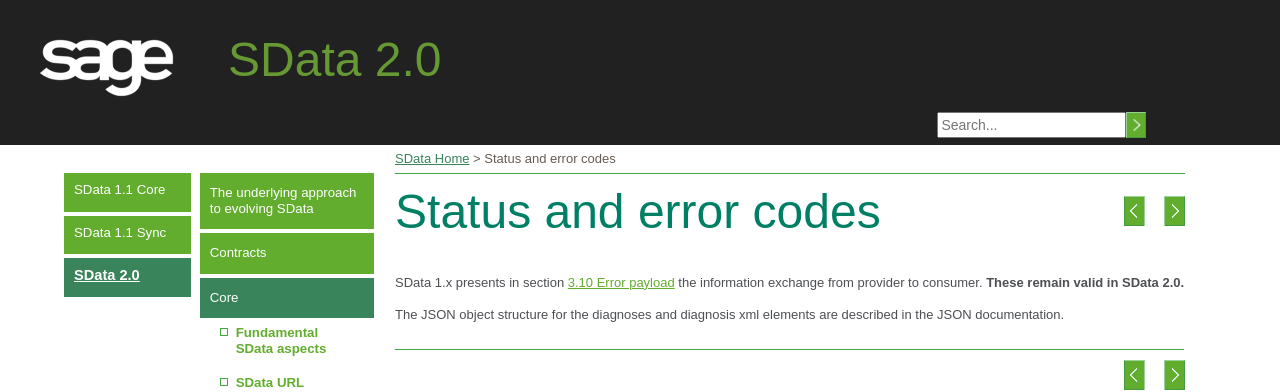
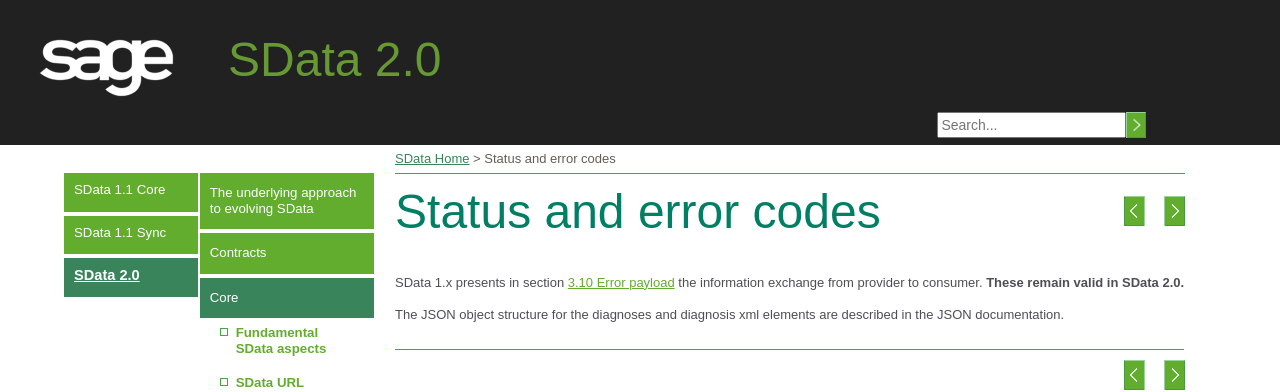
Before and after one commit to kaqa/SData-2.0, a Jekyll site: the page built from pages/20/03-0800.md, in a window 1280 px wide. Shown: the top 392 px of the page. Built offline with Jekyll 4.4.1, drawn with Linux system fonts in a browser that asks for light colours; nearby versions of some CDN libraries.

Commit message:
sidebar upd
- too big space between top menu and .navigation;

```diff
--- a/css/sidebar.css
+++ b/css/sidebar.css
@@ -31,4 +31,4 @@
 div#sidemenu ul li ul li {padding: 0 0 0.5em 1.5em;}
 
 ul.top-nav {/* clear: both; */float: left;/*width: 110px !important;*/width: 43% !important;margin-right: 2px !important;}
-ul.top-nav a {min-height: 20px;padding: 12% 4px; /*width: 110px !important;*/width: 80% !important;}
+ul.top-nav a {min-height: 20px;padding: 12% 4px; /*width: 110px !important;*//*width: 80% !important;*/}
```
